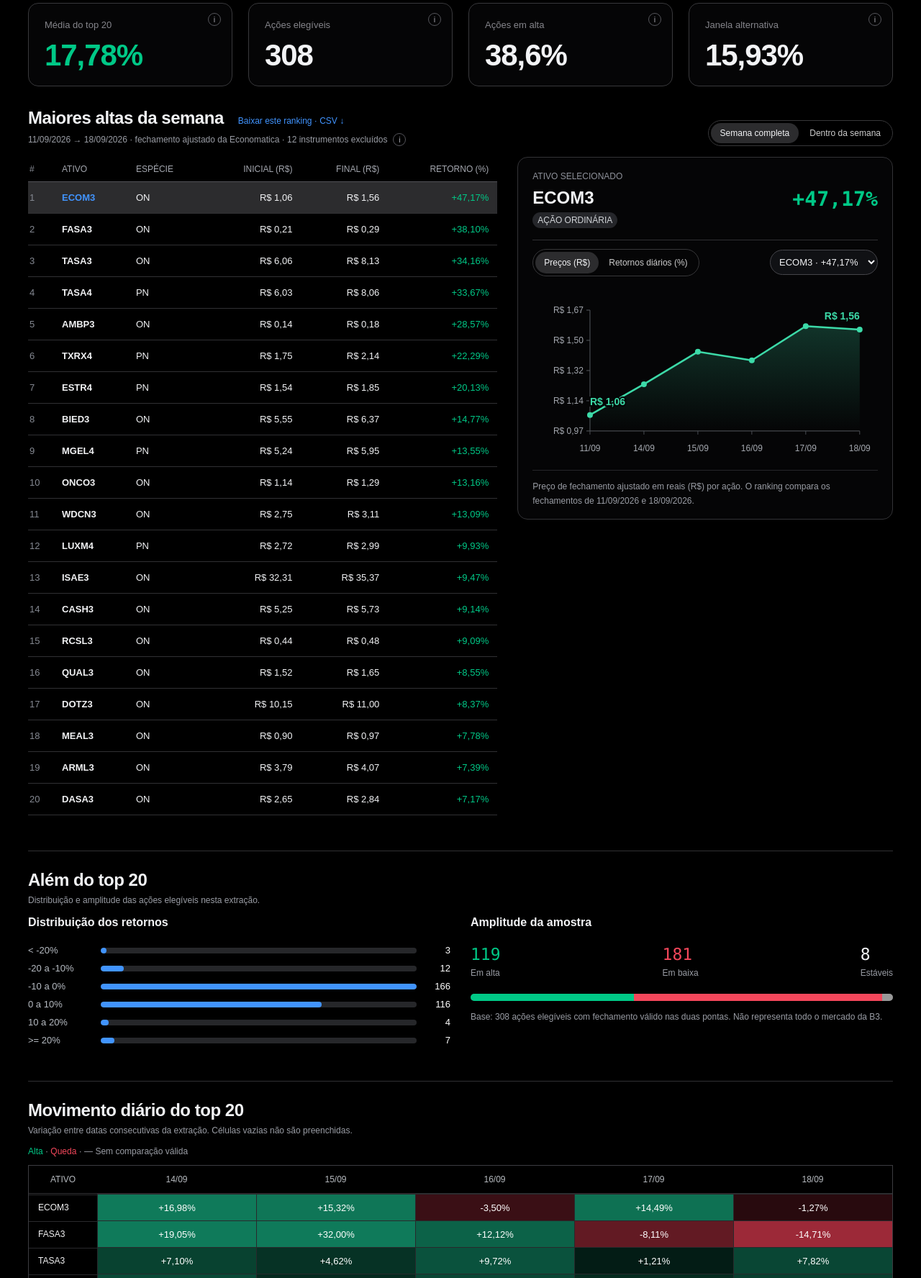
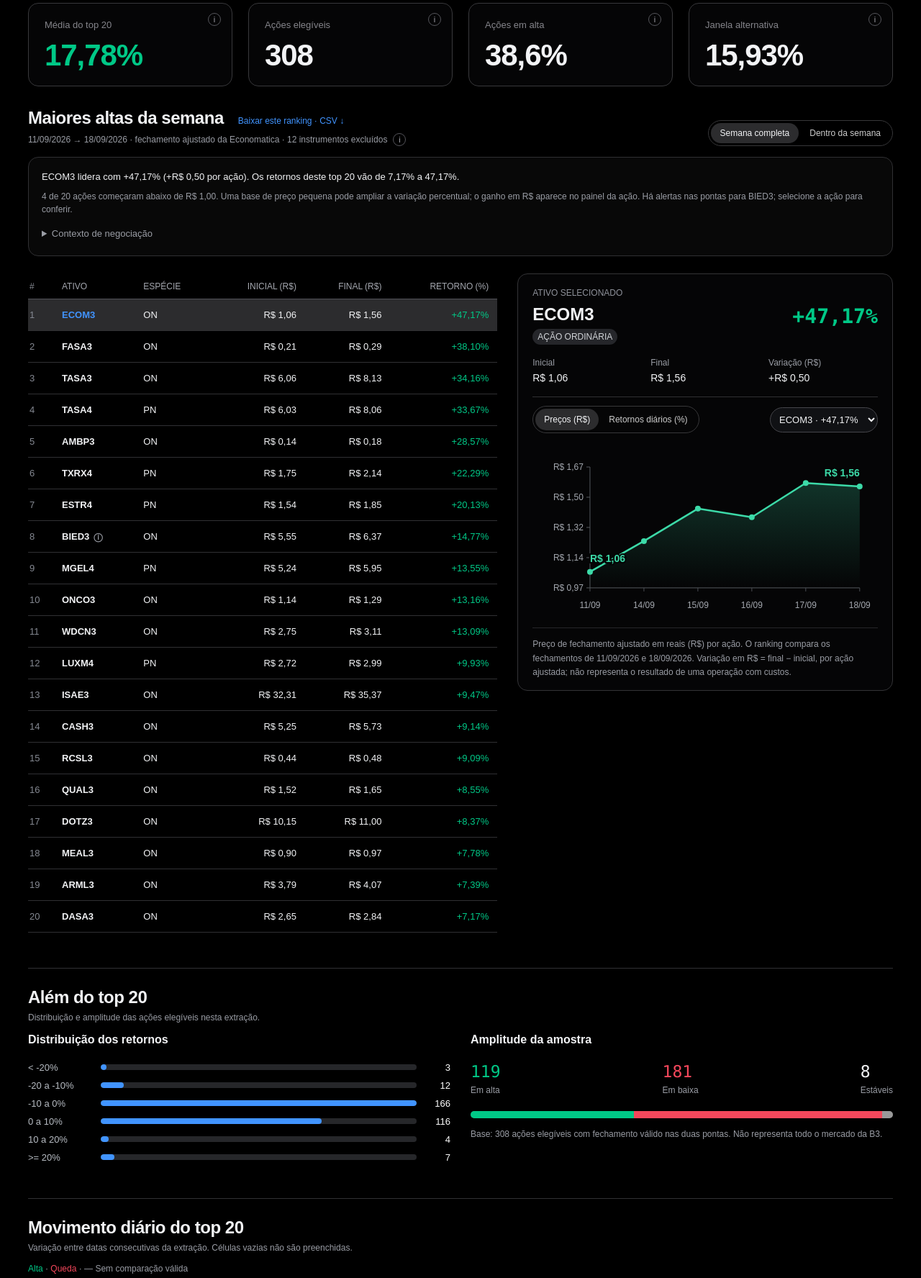
Before and after one commit to lucassperess/v8-ranking-semanal, a FastAPI app: page / in a window 1280 px wide. Shown: the part 163-1939 px from the top of the page at 72% size. Run offline with FastAPI, Linux system fonts and the light colour scheme.

Commit message:
feat: add evidence-based ranking interpretation

```diff
--- a/webapp/presentation.py
+++ b/webapp/presentation.py
@@ -256,10 +256,11 @@ def build_presentation(root: Path, *, featured: bool = False,
             expected_hash = summary.get("outputs", {}).get(expected_name)
             if expected_hash and digest(path) != expected_hash:
                 raise ValueError(f"Hash divergente: {name}")
+        window_quality = _json(output_path(root, "quality_context" + suffix + ".json", featured=featured))
         windows[key] = {"start_date": summary["start_date"], "end_date": summary["end_date"],
                         "mean_pct": summary["mean_return_pct_display"],
                         "eligible": summary["eligible_shares"], "excluded": summary["excluded_instruments"],
-                        "top20": rows, "breadth": _distribution(all_rows)}
+                        "top20": rows, "breadth": _distribution(all_rows), "quality": window_quality}
     quality = _json(output_path(root, "quality_context.json", featured=featured))
     exclusions = _csv(output_path(root, "candidate_exclusions.csv", featured=featured))
     tickers = {row["ticker"] for window in windows.values() for row in window["top20"]}
@@ -269,7 +270,7 @@ def build_presentation(root: Path, *, featured: bool = False,
     else:
         series_path = root / "daily_context.json"
         daily = _json(series_path) if series_path.exists() else {"dates": [], "series": {}, "heatmap": {}, "note": "Série diária indisponível."}
-    return {"kind": "featured" if featured else "analysis", "week": report["week"],
+    payload = {"kind": "featured" if featured else "analysis", "week": report["week"],
             'submission': submission_details(root, featured=featured),
             "windows": windows, "daily": daily, "quality": quality,
             "exclusions": {"count": len(exclusions), "reasons": dict(Counter(row["reason"] for row in exclusions))},
@@ -278,6 +279,33 @@ def build_presentation(root: Path, *, featured: bool = False,
                            "code_sha256": report["code_sha256"], "pipeline_version": report["version"]},
             "audit": audit_details(root, featured=featured),
             "downloads": [name for name in DOWNLOADS if output_path(root, name, featured=featured).exists()]}
+    return enrich_interpretation(payload)
+
+
+def enrich_interpretation(payload: dict) -> dict:
+    """Contexto determinístico em Decimal, separado dos derivados auditados."""
+    for key, window in payload['windows'].items():
+        rows = window['top20']
+        issues = window.get('quality', {}).get('top20_issues')
+        if issues is None:
+            audit_window = payload.get('audit', {}).get('windows', {}).get(key)
+            issues = audit_window['eligible_issues'] if audit_window else (
+                payload.get('quality', {}).get('top20_issues', []) if key == 'primary' else [])
+        tickers = {row['ticker'] for row in rows}
+        issues = [issue for issue in issues if issue['ticker'] in tickers]
+        for row in rows:
+            row['change_brl'] = str(Decimal(row['end_close']) - Decimal(row['start_close']))
+            row['issues'] = [issue for issue in issues if issue['ticker'] == row['ticker']]
+        window['interpretation'] = {
+            'leader': {field: rows[0][field] for field in ('ticker', 'return_pct', 'change_brl')} if rows else None,
+            'last_return_pct': rows[-1]['return_pct'] if rows else None,
+            'low_initial_price_count': sum(Decimal(row['start_close']) < 1 for row in rows),
+            'alerted_tickers': sorted({issue['ticker'] for issue in issues}),
+            'negotiation_note': 'O CSV contém volume bruto e quantidade ajustada. As bases podem divergir; '
+                                'sem confirmação de escala e comparabilidade, não há medida de liquidez nesta tela. '
+                                'O ranking não usa filtro de liquidez.',
+        }
+    return payload
 
 
 def write_featured_daily(root: Path, normalized_path: Path) -> Path:
--- a/webapp/server.py
+++ b/webapp/server.py
@@ -21,7 +21,7 @@ from webapp import documentation
 from webapp.pages import render_page
 from webapp.review import review_input, problem
 from weekly_ranking import RankingError
-from webapp.presentation import DOWNLOADS, audit_details, build_presentation, output_path, submission_details
+from webapp.presentation import DOWNLOADS, audit_details, build_presentation, enrich_interpretation, output_path, submission_details
 
 
 ROOT = Path(__file__).resolve().parents[1]
@@ -215,7 +215,11 @@ def analysis_result(job_id: str):
     except ValueError as exc:
         raise HTTPException(503, f"Não foi possível conferir os arquivos desta execução: {exc}") from None
     payload["downloads"] = [name for name in DOWNLOADS if output_path(root, name).is_file()]
-    return JSONResponse(payload)
+    for key, name in (('primary', 'quality_context.json'), ('alternative', 'quality_context_alternativo.json')):
+        quality_path = output_path(root, name)
+        if quality_path.is_file():
+            payload['windows'][key]['quality'] = json.loads(quality_path.read_text(encoding='utf-8'))
+    return JSONResponse(enrich_interpretation(payload))
 
 
 @app.get("/api/analyses/{job_id}/files/{name}")
--- a/webapp/static/app.js
+++ b/webapp/static/app.js
@@ -8,6 +8,8 @@ const preciseMoney = (value) =>
   );
 const pct = (value) => `${nf.format(Number(value))}%`;
 const signedPct = (value) => `${Number(value) > 0 ? '+' : ''}${pct(value)}`;
+const signedMoney = (value) =>
+  `${Number(value) > 0 ? '+' : Number(value) < 0 ? '−' : ''}R$ ${preciseMoney(Math.abs(Number(value)))}`;
 const day = (value) => {
   if (!value) return '—';
   const [y, m, d] = value.split('-');
@@ -98,6 +100,19 @@ function renderWindow() {
   });
   select.value = state.ticker;
   renderTable(current.top20);
+  const interpretation = current.interpretation;
+  if (interpretation?.leader) {
+    const leader = interpretation.leader;
+    text(
+      'ranking-highlights',
+      `${leader.ticker} lidera com ${signedPct(leader.return_pct)} (${signedMoney(leader.change_brl)} por ação). Os retornos deste top ${current.top20.length} vão de ${pct(interpretation.last_return_pct)} a ${pct(leader.return_pct)}.`,
+    );
+    text(
+      'ranking-limits',
+      `${interpretation.low_initial_price_count} de ${current.top20.length} ações começaram abaixo de R$ 1,00. Uma base de preço pequena pode ampliar a variação percentual; o ganho em R$ aparece no painel da ação.${interpretation.alerted_tickers.length ? ` Há alertas nas pontas para ${interpretation.alerted_tickers.join(', ')}; selecione a ação para conferir.` : ' Nenhum alerta registrado nas pontas do top desta janela.'}`,
+    );
+    text('negotiation-note', interpretation.negotiation_note);
+  }
   renderDetail();
   renderDistribution(b);
   renderHeatmap(current.top20);
@@ -124,6 +139,12 @@ function renderTable(rows) {
         node('td', i === 5 ? (Number(row.return_pct) < 0 ? 'negative' : 'positive') : '', value),
       ),
     );
+    if (row.issues?.length) {
+      const marker = node('span', 'asset-issue-marker', 'ⓘ');
+      marker.title = 'Alerta nesta janela. Selecione a ação para conferir.';
+      marker.setAttribute('aria-label', 'Com alerta; selecione para conferir');
+      tr.children[1].append(marker);
+    }
     const select = () => {
       state.ticker = row.ticker;
       $('asset-select').value = row.ticker;
@@ -160,7 +181,30 @@ function renderDetail() {
   text('detail-kind', row.instrument_type === 'acao_on' ? 'AÇÃO ORDINÁRIA' : 'AÇÃO PREFERENCIAL');
   text('detail-return', signedPct(row.return_pct));
   $('detail-return').classList.toggle('negative', Number(row.return_pct) < 0);
-  const note = state.data.quality.top20_issues.filter((item) => item.ticker === row.ticker);
+  text('detail-start', `R$ ${preciseMoney(row.start_close)}`);
+  text('detail-end', `R$ ${preciseMoney(row.end_close)}`);
+  text('detail-change', signedMoney(row.change_brl));
+  const alerts = $('detail-alerts');
+  clear(alerts);
+  alerts.hidden = !row.issues?.length;
+  const labels = {
+    close: 'Fechamento',
+    average: 'Preço médio',
+    raw_volume: 'Volume bruto',
+    adjusted_quantity: 'Quantidade ajustada',
+    high: 'Máximo',
+    low: 'Mínimo',
+    open: 'Abertura',
+  };
+  for (const issue of row.issues || []) {
+    alerts.append(
+      node(
+        'p',
+        '',
+        `${day(issue.trade_date)} · ${labels[issue.field] || issue.field}: ${issue.reason}. ${issue.field === 'close' ? 'Afeta o fechamento usado no retorno; o valor foi preservado, sem correção automática.' : 'Este campo não entra na fórmula do retorno; o fechamento foi preservado.'}`,
+      ),
+    );
+  }
   const returns = state.chartMode === 'returns';
   $('chart-price').classList.toggle('active', !returns);
   $('chart-returns').classList.toggle('active', returns);
@@ -168,7 +212,7 @@ function renderDetail() {
   $('chart-returns').setAttribute('aria-pressed', String(returns));
   text(
     'detail-note',
-    `${note.length ? `Atenção: ${note.map((item) => `${day(item.trade_date)} · ${item.field}: ${item.reason}`).join('; ')}. ` : ''}${returns ? 'Retorno entre fechamentos ajustados de datas consecutivas da extração. Uma lacuna indica ausência de comparação válida.' : 'Preço de fechamento ajustado em reais (R$) por ação.'} O ranking compara os fechamentos de ${day(row.start_date)} e ${day(row.end_date)}.`,
+    `${returns ? 'Retorno entre fechamentos ajustados de datas consecutivas da extração. Uma lacuna indica ausência de comparação válida.' : 'Preço de fechamento ajustado em reais (R$) por ação.'} O ranking compara os fechamentos de ${day(row.start_date)} e ${day(row.end_date)}. Variação em R$ = final − inicial, por ação ajustada; não representa o resultado de uma operação com custos.`,
   );
   const box = $('detail-chart');
   clear(box);
--- a/webapp/static/index.html
+++ b/webapp/static/index.html
@@ -11,9 +11,9 @@
       name="description"
       content="Ranking semanal de ações brasileiras com metodologia, alertas e teste de novas extrações da Economatica."
     />
-    <link rel="stylesheet" href="/static/styles.css?v=organized-20261006" />
+    <link rel="stylesheet" href="/static/styles.css?v=interpretation-20261006" />
     <link rel="stylesheet" href="/static/mobile.css?v=menu-20261006" />
-    <script src="/static/app.js?v=mobile-20261006" defer></script>
+    <script src="/static/app.js?v=interpretation-20261006" defer></script>
     <script src="/static/header.js?v=menu-20261006" defer></script>
   </head>
   <body>
@@ -147,6 +147,14 @@
                 </button>
               </div>
             </div>
+            <div class="ranking-summary" aria-label="Destaques da janela selecionada">
+              <p id="ranking-highlights"></p>
+              <p id="ranking-limits" class="muted"></p>
+              <details class="negotiation-context">
+                <summary>Contexto de negociação</summary>
+                <p id="negotiation-note" class="muted"></p>
+              </details>
+            </div>
             <a class="mobile-chart-link" href="#asset-detail"
               >Toque em uma ação para ver o gráfico · explorar ↓</a
             >
@@ -180,6 +188,21 @@
                   </div>
                   <span id="detail-return" class="detail-return"></span>
                 </div>
+                <dl class="price-comparison" aria-label="Fechamentos e variação da janela">
+                  <div>
+                    <dt>Inicial</dt>
+                    <dd id="detail-start"></dd>
+                  </div>
+                  <div>
+                    <dt>Final</dt>
+                    <dd id="detail-end"></dd>
+                  </div>
+                  <div>
+                    <dt>Variação (R$)</dt>
+                    <dd id="detail-change"></dd>
+                  </div>
+                </dl>
+                <div id="detail-alerts" class="asset-alerts" hidden></div>
                 <div class="chart-controls">
                   <div class="chart-mode window-switch" role="group" aria-label="Medida do gráfico">
                     <button id="chart-price" class="active" type="button" aria-pressed="true">
--- a/webapp/static/styles.css
+++ b/webapp/static/styles.css
@@ -2260,3 +2260,84 @@ footer,
   margin: 3px 0 0;
   accent-color: #66666b;
 }
+
+/* Contexto da janela e comparação por ação; não modifica a seleção. */
+.ranking-summary {
+  margin: 0 0 24px;
+  padding: 16px 18px;
+  border: 1px solid var(--line);
+  border-radius: 14px;
+  background: #080808;
+  font-size: 13px;
+  line-height: 1.65;
+}
+.ranking-summary p {
+  margin: 0;
+}
+.ranking-summary p + p {
+  margin-top: 8px;
+}
+.negotiation-context {
+  margin-top: 10px;
+}
+.negotiation-context summary {
+  cursor: pointer;
+  color: var(--muted);
+  padding: 4px 0;
+}
+.negotiation-context p {
+  padding-top: 8px;
+}
+.price-comparison {
+  display: grid;
+  grid-template-columns: repeat(3, minmax(0, 1fr));
+  gap: 12px;
+  margin: 18px 0;
+}
+.price-comparison dt {
+  color: var(--muted);
+  font-size: 12px;
+  margin-bottom: 6px;
+}
+.price-comparison dd {
+  margin: 0;
+  font-size: 14px;
+  font-variant-numeric: tabular-nums;
+  overflow-wrap: anywhere;
+}
+.asset-alerts {
+  border: 1px solid var(--line);
+  border-radius: 12px;
+  padding: 12px 14px;
+  margin-bottom: 18px;
+  font-size: 13px;
+  line-height: 1.65;
+  color: var(--muted);
+}
+.asset-alerts p {
+  margin: 0;
+}
+.asset-alerts p + p {
+  margin-top: 8px;
+}
+.asset-issue-marker {
+  margin-left: 6px;
+  color: var(--muted);
+  font-size: 12px;
+}
+@media (max-width: 600px) {
+  .ranking-summary {
+    padding: 14px;
+  }
+  .negotiation-context summary {
+    min-height: 44px;
+    display: list-item;
+    align-content: center;
+  }
+  .price-comparison {
+    gap: 8px;
+  }
+  .price-comparison dd {
+    font-size: 13px;
+  }
+}
```
Also changed, not shown: docs/como-usar.md (+10 -0 lines), scripts/verify_artifacts.py (+7 -1 lines), tests/test_webapp.py (+29 -1 lines).
